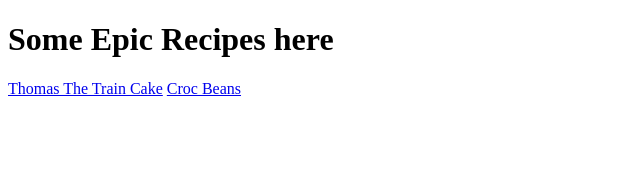
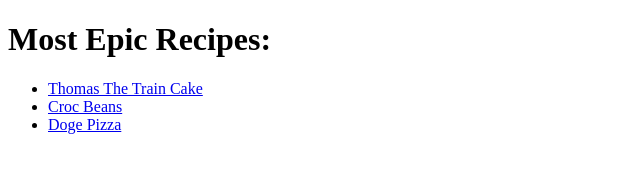
Before and after one commit to Redduru0/odin-recipes, a plain HTML site: page index.html in a window 1280 px wide. Shown: the whole page, without its empty margins (0-640 px from the left). Drawn offline with Linux system fonts and the light colour scheme.

Commit message:
Make epic picture

```diff
--- a/index.html
+++ b/index.html
@@ -5,8 +5,11 @@
         <meta charset="utf-8">
     </head>
     <body>
-        <h1>Some Epic Recipes here</h1>
-        <a href="recipes/thomascake.html">Thomas The Train Cake</a>
-        <a href="recipes/crocbean.html"> Croc Beans</a>
+        <h1>Most Epic Recipes: </h1>
+        <ul>
+            <li><a href="recipes/thomascake.html">Thomas The Train Cake</a></li>
+            <li><a href="recipes/crocbean.html"> Croc Beans</a></li>
+            <li><a href="recipes/dogezza.html"> Doge Pizza</a></li>
+        </ul>
     </body>
 </html
```
Also changed, not shown: Epic Trio.png (added).
